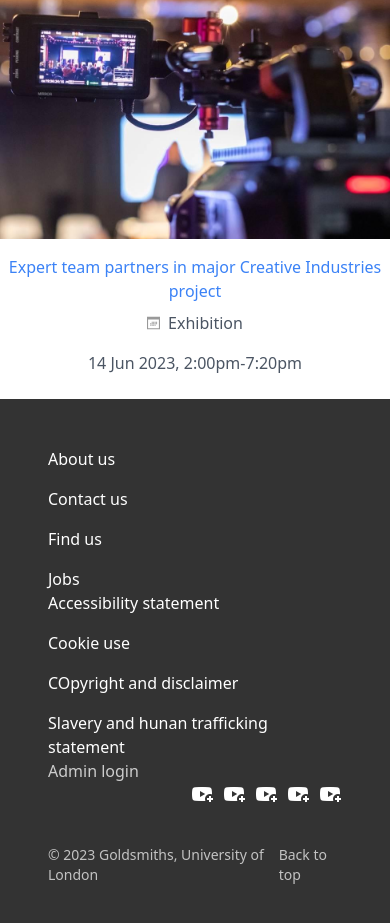
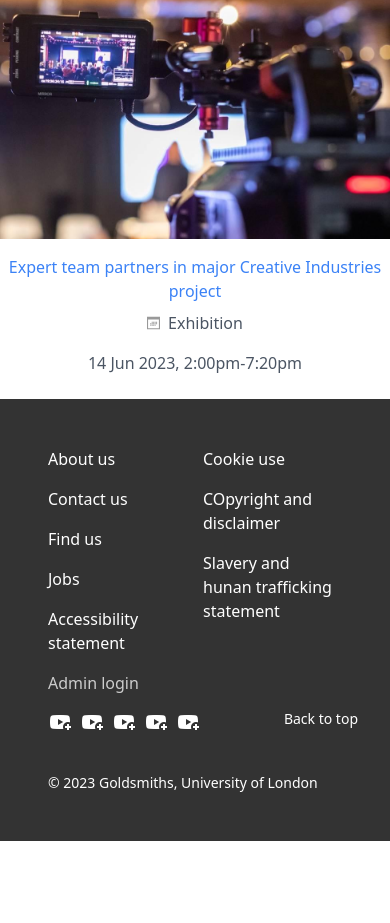
Before and after one commit to Bateyjosue/gold-clone, a website built with Vite: page index.html in a window 390 px wide. Shown: the part 6302-7225 px from the top of the page. After the commit the page ends 7143 px from the top, so only its background shows below. Built offline with nearby package versions, Linux system fonts and the light colour scheme.

Commit message:
Design Footer Section Mobile

```diff
--- a/index.html
+++ b/index.html
@@ -252,26 +252,28 @@
           </ul>
         </div>
       </section>
-      <footer class="p-12 bg-[#333] text-white flex flex-col gap-8">
+      <footer class="p-12 bg-[#333] text-white flex flex-col gap-8 ">
         <div class="footer__nav">
-          <ul class="lg:grid lg:grid-cols-4">
+          <ul class="grid grid-cols-2 gap-4 lg:grid-cols-4">
             <li>
               <ul class="flex flex-col gap-4">
                 <li class="hover:text-yellow-400"><a href="#">About us</a></li>
                 <li class="hover:text-yellow-400"><a href="#">Contact us</a></li>
                 <li class="hover:text-yellow-400"><a href="#">Find us</a></li>
                 <li class="hover:text-yellow-400"><a href="#">Jobs</a></li>
+                <li class="hover:text-yellow-400 lg:hidden"><a href="#">Accessibility statement</a></li>
+
               </ul>
             </li>
             <li>
               <ul class="flex flex-col gap-4">
-                <li class="hover:text-yellow-400"><a href="#">Accessibility statement</a></li>
+                <li class="hover:text-yellow-400 hidden lg:block"><a href="#">Accessibility statement</a></li>
                 <li class="hover:text-yellow-400"><a href="#">Cookie use</a></li>
                 <li class="hover:text-yellow-400"><a href="#">COpyright and disclaimer</a></li>
                 <li class="hover:text-yellow-400"><a href="#">Slavery and hunan trafficking statement</a></li>
               </ul>
             </li>
-            <li>
+            <li class="col-span-2">
               <ul class="flex relative">
                 <li class="opacity-75 hover:opacity-100">
                   <a href="#">Admin login</a>
@@ -279,7 +281,7 @@
               </ul>
             </li>
             <li>
-              <ul class="flex justify-end gap-2">
+              <ul class="flex lg:justify-end gap-2">
                 <li><a href="#"><span class="material-symbols-outlined">youtube_activity</span></a></li>
                 <li><a href="#"><span class="material-symbols-outlined">youtube_activity</span></a></li>
                 <li><a href="#"><span class="material-symbols-outlined">youtube_activity</span></a></li>
@@ -289,12 +291,12 @@
             </li>
           </ul>
         </div>
-        <div class="footer__bottom">
-          <ul class="flex justify-between opacity-70 font-[300] text-sm">
+        <div class="footer__bottom  ">
+          <ul class="relative flex justify-between lg;opacity-70 lg:font-[300] text-sm">
             <li>
               &copy; 2023 Goldsmiths, University of London
             </li>
-            <li class="hover:text-yellow-400">
+            <li class="hover:text-yellow-400 absolute right-[-1rem] top-[-4rem]  lg:static  ">
               Back to top
             </li>
           </ul>
```
